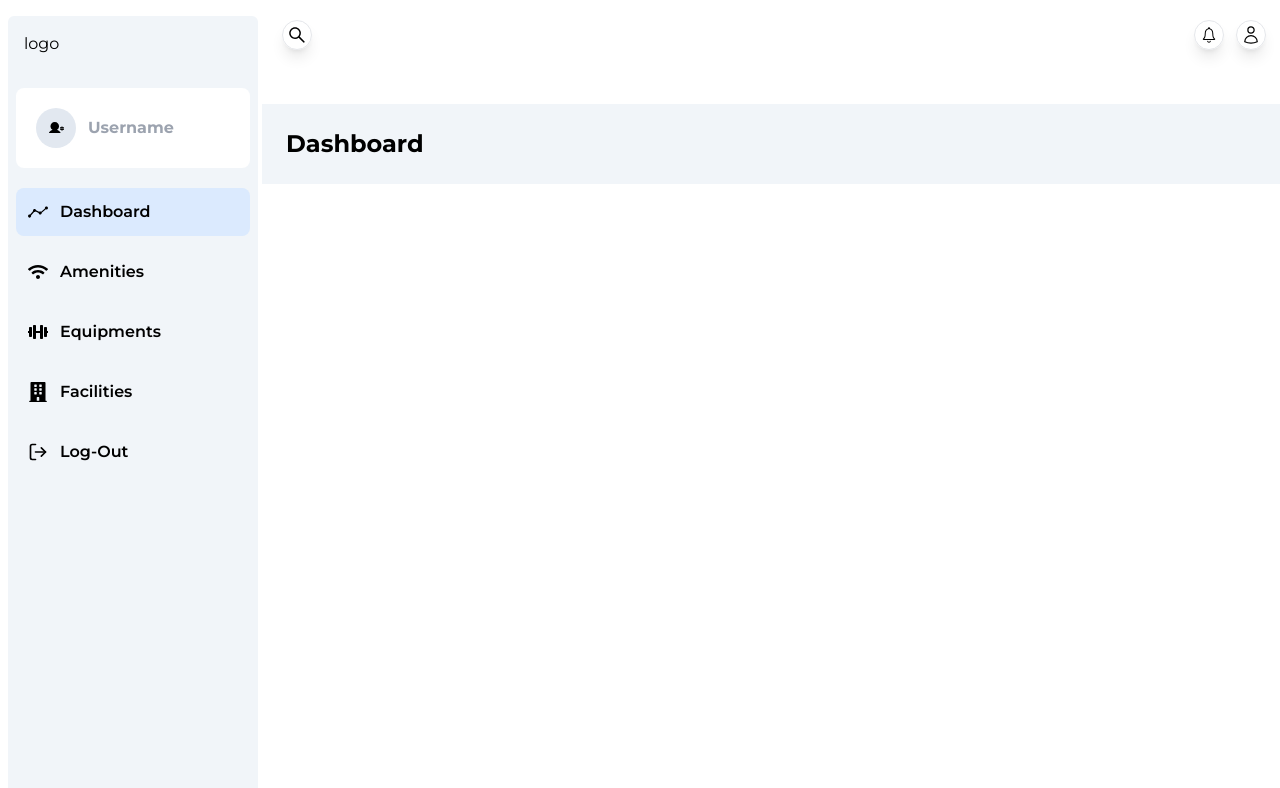
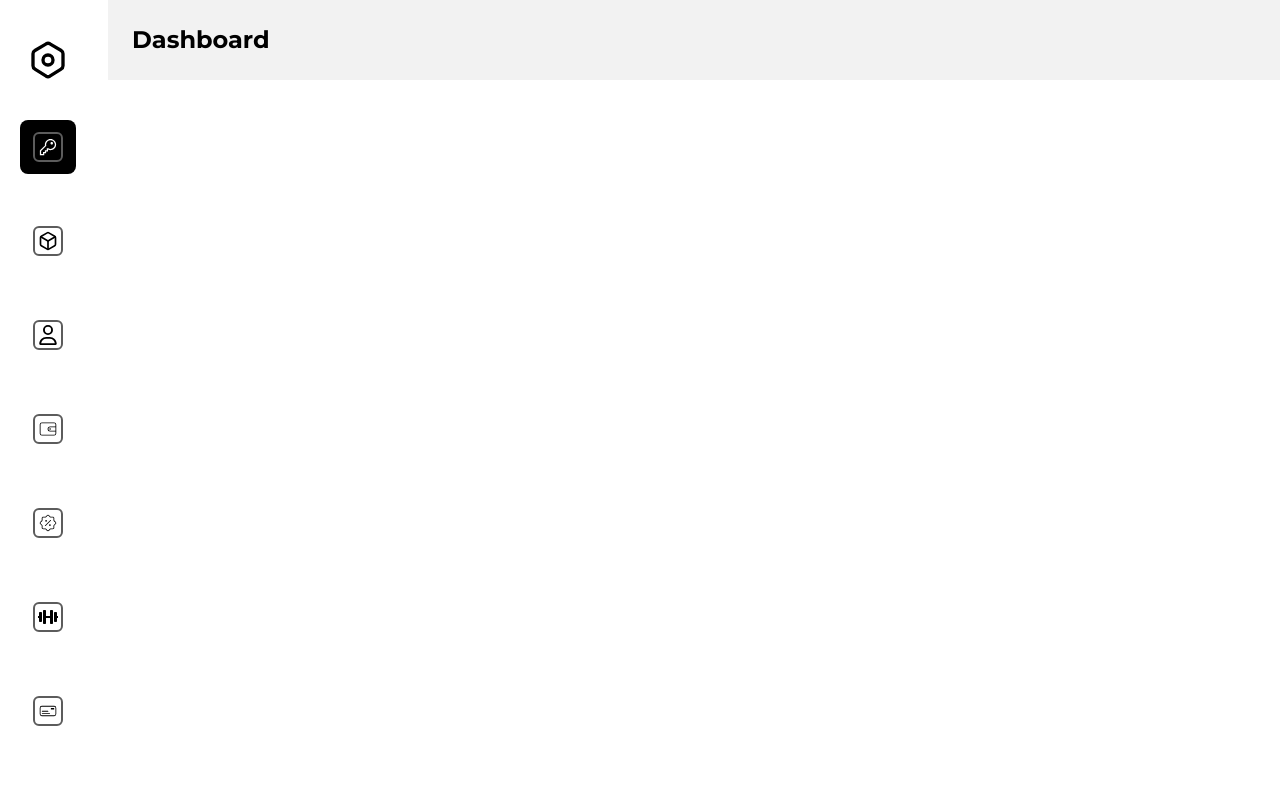
Before and after one commit to Salmanul-faris1696/OnlyPass, a React (Vite) app in the folder Frontend/: page / in a window 1280 px wide. Shown: the top 788 px of the page. Built offline with nearby package versions, Linux system fonts and the light colour scheme.

Commit message:
side bar ui completed

```diff
--- a/Frontend/src/App.tsx
+++ b/Frontend/src/App.tsx
@@ -1,19 +1,18 @@
 import { Outlet } from 'react-router-dom';
 import Sidebar from './Dashboard/components/Sidebar';
-import Navbar from './Dashboard/components/Navbar';
 
 
 function App() {
 
   return (
-    <div className='md:flex mt-2 gap-0 '>
+    <div className='flex'>
 
-          <div className=' w-[250px] h-screen hidden lg:block'>
+          <div className=' '>
               <Sidebar/>
            </div>
           <div className='flex-1 ml-3'>
-               <Navbar />
-            <div className='md:mt-3 '>
+               {/* <Navbar /> */}
+            <div className=''>
 
               <Outlet />
     </div>
--- a/Frontend/src/Dashboard/Pages/Dashboard.tsx
+++ b/Frontend/src/Dashboard/Pages/Dashboard.tsx
@@ -2,8 +2,8 @@
 const Dashboard = () => {
   return (
     <div>
-        <div className='headerSection mt-24'>
-          <div className=' p-6 bg-slate-100 font-bold  text-2xl flex justify-between '>
+        <div className='headerSection '>
+          <div className=' p-6 bg-[#F2F2F2] font-bold  text-2xl flex justify-between '>
             <h1>Dashboard</h1>
 
           </div>
--- a/Frontend/src/Dashboard/Pages/Facilities.tsx
+++ b/Frontend/src/Dashboard/Pages/Facilities.tsx
@@ -79,6 +79,11 @@ const Facilities: React.FC = () => {
       key: 'address',
     },
     {
+      title: 'Phone Number',
+      dataIndex: 'phoneNumber',
+      key: 'phoneNumber',
+    },
+    {
         title: 'Onlypass',
         key: 'action',
         render: () => (
@@ -104,9 +109,16 @@ const Facilities: React.FC = () => {
   return (
     <div>
       {/* headerSection */}
-      <div className='headerSection mt-24 '>
-        <div className=' p-6 bg-slate-100 font-bold  text-2xl flex justify-between w-[450px] sm:w-auto '>
-          <h1>Facilities</h1>
+      <div className='headerSection  '>
+        <div className=' p-6 bg-[#F2F2F2] font-bold  text-2xl flex justify-between w-[450px] sm:w-auto '>
+          <div>
+              <h1>Facilities</h1>
+              <div>
+
+
+              </div>
+
+          </div>
           <div className='bg-black w-fit text-white text-sm flex p-2 rounded-lg hover:shadow-lg'>
             <Link to={"/Form"}>
             <button className='md:flex md:items-center gap-2 hidden'>
--- a/Frontend/src/Dashboard/components/Sidebar.tsx
+++ b/Frontend/src/Dashboard/components/Sidebar.tsx
@@ -1,80 +1,265 @@
 
-import { FaBuilding, FaDumbbell, FaWifi } from "react-icons/fa";
-import { LuLogOut } from "react-icons/lu";
-import { PiUserGearFill } from "react-icons/pi";
-import { SlGraph } from "react-icons/sl";
-import { NavLink } from 'react-router-dom';
+import { CiDiscount1, CiMoneyCheck1, CiWallet } from "react-icons/ci";
+import { FaDumbbell } from "react-icons/fa";
+import { FaRegUser } from "react-icons/fa6";
+import { IoIosArrowDown, IoIosArrowForward } from "react-icons/io";
+import { IoNewspaperOutline } from "react-icons/io5";
+import { LiaKeySolid } from "react-icons/lia";
+import { LuBox } from "react-icons/lu";
+import { TbCategoryPlus, TbSettings2 } from "react-icons/tb";
+import { NavLink, useLocation } from 'react-router-dom';
+import image1 from "../../../public/javad.jpg";
+import { useEffect, useState } from "react";
+import { TbHexagonPlus } from "react-icons/tb";
 
 
 
 const Sidebar = () => {
+
+    const [sidebarOpen, setSidebarOpen] = useState(false);
+    const [selectedItem , setSelectedItem]  = useState( {id : '0'  , open : false})
+
+    const openSubMenu = (id:string) => {
+        setSelectedItem ({
+            id:id,
+            open:!selectedItem.open
+        })
+    }
+
+
+    useEffect(() => {
+        const handleOutsideClick = (event:any) => {
+            const sidebar = document.getElementById('sidebar');
+            if (sidebar && !sidebar.contains(event.target)) {
+                setSidebarOpen(false);
+            }
+        };
+
+        // Attach the event listener when the sidebar opens
+        if (sidebarOpen) {
+            document.addEventListener('click', handleOutsideClick);
+        }
+
+        // Remove the event listener when the component unmounts or the sidebar closes
+        return () => {
+            document.removeEventListener('click', handleOutsideClick);
+        };
+    }, [sidebarOpen]);
+
+    const location = useLocation();
+
+    const sidebarIcons =[
+        // {
+        //     name:'logo',
+        //     icon:<TbSettings2 size={40} />
+        // },
+        {
+            name:'Dashboard',
+            icon:<LiaKeySolid size={30}className="border-2 border-[#5C5C5C] rounded-md p-[3px] font-extrabold" />,
+            path : "/",
+        },
+        {
+            name:'Facilities',
+            icon:<LuBox size={30} className="border-2 border-[#5C5C5C] rounded-md p-[3px] font-extrabold"/>,
+            path : "/Facilities",
+        },
+        {
+            name:'customers',
+            icon:<FaRegUser size={30} className="border-2 border-[#5C5C5C] rounded-md p-[3px] font-extrabold"/>,
+            path : "/Customer",
+        },
+        {
+            name:'Payments',
+            icon:<CiWallet size={30} className="border-2 border-[#5C5C5C] rounded-md p-[3px] font-extrabold"/>,
+            path : "/Payment",
+        },
+        {
+            name:'Amenities',
+            icon:<CiDiscount1 size={30} className="border-2 border-[#5C5C5C] rounded-md p-[3px] font-extrabold"/>,
+            path : "/Amenities",
+        },
+        {
+            name:'Equipments',
+            icon:<FaDumbbell size={30} className="border-2 border-[#5C5C5C] rounded-md p-[3px] font-extrabold"/>,
+            path : "/Equipments",
+        },
+        {
+            name:'MembershipPlans',
+            icon:<CiMoneyCheck1 size={30} className="border-2 border-[#5C5C5C] rounded-md p-[3px] font-extrabold"/>,
+            path : "/Membershipplans",
+        },
+        {
+            name:'facilitycategory',
+            icon:<TbCategoryPlus size={30} className="border-2 border-[#5C5C5C] rounded-md p-[3px] font-extrabold"/>,
+            path : "/facilityCategories",
+        },
+        {
+            name:'UserRoles',
+            icon:<IoNewspaperOutline size={30} className="border-2 border-[#5C5C5C] rounded-md p-[3px] font-extrabold"/>,
+            path : "/UserRoles"
+        },
+    ]
+
     const sideBarItems = [
         {
-            id :1,
-            icon :<SlGraph size={20}/>,
-            MenuItem :'Dashboard',
+            id :"1",
+            icon :<LiaKeySolid size={30} className="border-2 border-[#5C5C5C]   rounded-md p-[3px] font-extrabold"/>,
+            MenuItem : "Dashboard",
             path : "/",
+        },
+        {
+            id :"2",
+            icon :<LuBox size={30} className="border-2 border-[#5C5C5C] rounded-md p-[3px] font-extrabold"/>,
+            MenuItem :"Facilities",
+            path : "/Facilities",
+            subMenu: [
+                {
+                  id: "2-1",
+                  name: 'Add Facility',
+                  subIcon :<TbHexagonPlus size={25} className="border-2 border-[#5C5C5C] rounded-md p-[3px] font-extrabold"/>,
+                  path: "/Form",
+                },
+                // Add more submenus as needed
+              ],
+        },
+        {
+            id :"3",
+            icon :<FaRegUser size={30} className="border-2 border-[#5C5C5C] rounded-md p-[3px] font-extrabold"/>,
+            MenuItem :"Customer",
+            path : "/Customer",
 
-        },{
-            id :2,
-            icon : <FaWifi size={20}/>,
-            MenuItem :'Amenities',
+        },
+        {
+            id :"4",
+            icon :<CiWallet size={30} className="border-2 border-[#5C5C5C] rounded-md p-[3px] font-extrabold"/>,
+            MenuItem :"Payment",
+            path : "/Payment",
+
+        },
+        {
+            id :"5",
+            icon : <CiDiscount1 size={30} className="border-2 border-[#5C5C5C] rounded-md p-[3px] font-extrabold"/>,
+            MenuItem :"Amenities",
             path : "/Amenities",
 
         },{
-            id :3,
-            icon :<FaDumbbell size={20}/>,
-            MenuItem :'Equipments',
+            id :"6",
+            icon :<FaDumbbell size={30} className="border-2 border-[#5C5C5C] rounded-md p-[3px] font-extrabold"/>,
+            MenuItem :"Equipments",
             path : "/Equipments",
 
-        },{
-            id :4,
-            icon :<FaBuilding size={20}/>,
-            MenuItem :' Facilities',
-            path : "/Facilities",
-
-        },{
-            id :5,
-            icon : <LuLogOut size={20}/>,
-            MenuItem :'Log-Out',
-            path : "/Login",
+        },
+        ,{
+            id :"7",
+            icon : <CiMoneyCheck1 size={30} className="border-2 border-[#5C5C5C] rounded-md p-[3px] font-extrabold"/>,
+            MenuItem :"Membership Plans",
+            path : "/Membershipplans",
 
         },
+        {
+            id :"8",
+            icon : <TbCategoryPlus size={30} className="border-2 border-[#5C5C5C] rounded-md p-[3px] font-extrabold"/>,
+            MenuItem :"Facility Categories",
+            path : "/facilityCategories",
+
+        },
+        {
+            id :"9",
+            icon : <IoNewspaperOutline size={30} className="border-2 border-[#5C5C5C] rounded-md p-[3px] font-extrabold"/>,
+            MenuItem :'User Roles',
+            path : "/UserRoles",
+
+        },
+
     ]
+
+
   return (
-    <div className='m-2 p-2 bg-slate-100 w-[250px] rounded-md h-full fixed'>
-        <div className='m-2 pb-3'>
-            logo
+
+    <div id="sidebar" className="flex gap-3">
+        {/* <<<<<< SIDE MINIMIZE ICON >>>>>>> */}
+        <div className={`${sidebarOpen === true? "hidden": "block"}`}>
+            <div className="w-24 px-5">
+                <div className="mb-10 pt-10 flex justify-center">
+                <TbSettings2 size={40} />
                 </div>
-        <div className='p-5 mt-5 bg-white rounded-lg  flex items-center gap-3 font-bold '>
-            <div className='p-3 rounded-full bg-slate-200 '>
-                    <PiUserGearFill />
+                <div onClick={()=>setSidebarOpen(!sidebarOpen)}>
+                    {sidebarIcons.map((it:any,ind:any)=>(
+                        <NavLink to={it.path}  key={ind} className={({isActive}) => `${isActive? 'text-white bg-black':"hover:bg-slate-100"} py-3 rounded-lg my-10 flex justify-center `}>
+                            {it.icon}
+                        </NavLink>
+                    ))}
                 </div>
-            <div className='text-gray-400'>
-                 Username
+                <div className="flex justify-center">
+                    <img src={image1} alt="" className="h-10 w-10 rounded-full" />
+                </div>
             </div>
         </div>
 
+        {/* <<<<<<< SIDE BAR MENU >>>>>>>> */}
 
-        <div className='mt-5' >
-            {sideBarItems.map(({id,icon,MenuItem,path}) =>(
+        <div className={`pl-5 bg-white rounded-md  ${sidebarOpen === true? "block": "hidden"} `}>
+            <div className='mb-10 pt-10 flex items-center'>
+            <TbSettings2 size={40} />
+            <h1 className="font-bold text-xl">Onlypass.db<span className="text-[10px] font-normal"> v0.1</span></h1>
+
+            </div>
 
 
-            <NavLink to={path} key={id} className={({isActive}) =>`${isActive && 'hover:text-blue-600 hover:bg-blue-100 bg-blue-100 '} font-semibold p-3 font-name  flex items-center gap-3 mb-3  rounded-lg  `} >
+
+            <div className='mt-5 text-[#5C5C5C] ' >
+                {sideBarItems.map((it:any) =>(
+
+                    <div className="mb-9">
+                <NavLink to={it.path} key={it.id}
+                onClick={()=>openSubMenu(it.id)}
+                className={`${
+                    location.pathname === it.path ? 'text-white bg-black' : 'hover:bg-slate-100'
+                  } p-3 font-semibold font-name text-md  flex items-center gap-3 rounded-md  `} >
                     <div>
-                {icon}
+                        {it.icon}
+                    </div>
 
-                </div>
-                <div>
-                   {MenuItem}
+                    <div className="flex justify-between items-center w-52">
+                         <h1>{it.MenuItem}</h1>
+                        <span className={`${selectedItem.id === it.id && selectedItem.open === true? "rotate-90": ""} duration-300`}><IoIosArrowForward size={20}/></span>
                     </div>
                 </NavLink>
-
+                {location.pathname.startsWith(it.path) &&
+                    it.subMenu &&
+                    it.subMenu.map((subMenuItem:any) => (
+                      <NavLink
+                        to={subMenuItem.path}
+                        key={subMenuItem.id}
+                        className={`bg-slate-100 p-3 mt-1 ml-10 font-name text-md  items-center  gap-3 rounded-md  ${selectedItem.id === it.id && selectedItem.open === true ? "flex " : "hidden "} `}
+                      >
+                        <div className="flex gap-3 items-center">
+                            {subMenuItem.subIcon}
+                            <h1>{subMenuItem.name}</h1>
+                        </div>
+                      </NavLink>
+                    ))}
+                </div>
                 ))}
 
 
 
             </div>
+
+            <div className='p-2 mt-5  bg-white rounded-lg  flex items-center gap-3 font-bold '>
+                <div className=' rounded-full bg-slate-200 '>
+                        <img src={image1} alt="" className="h-12 w-12 rounded-full" />
+                </div>
+                <div className="flex justify-between items-center w-52">
+                <div>
+                <h1>Javad mohammed</h1>
+                <span className="text-xs text-slate-400 font-normal">Project Manager</span>
+                </div>
+                <span><IoIosArrowDown size={20}/></span>
+                </div>
+            </div>
+        </div>
+
     </div>
   )
 }
```
Also changed, not shown: Frontend/public/javad.jpg (added). Lines whose indentation alone changed are shown as unchanged.
